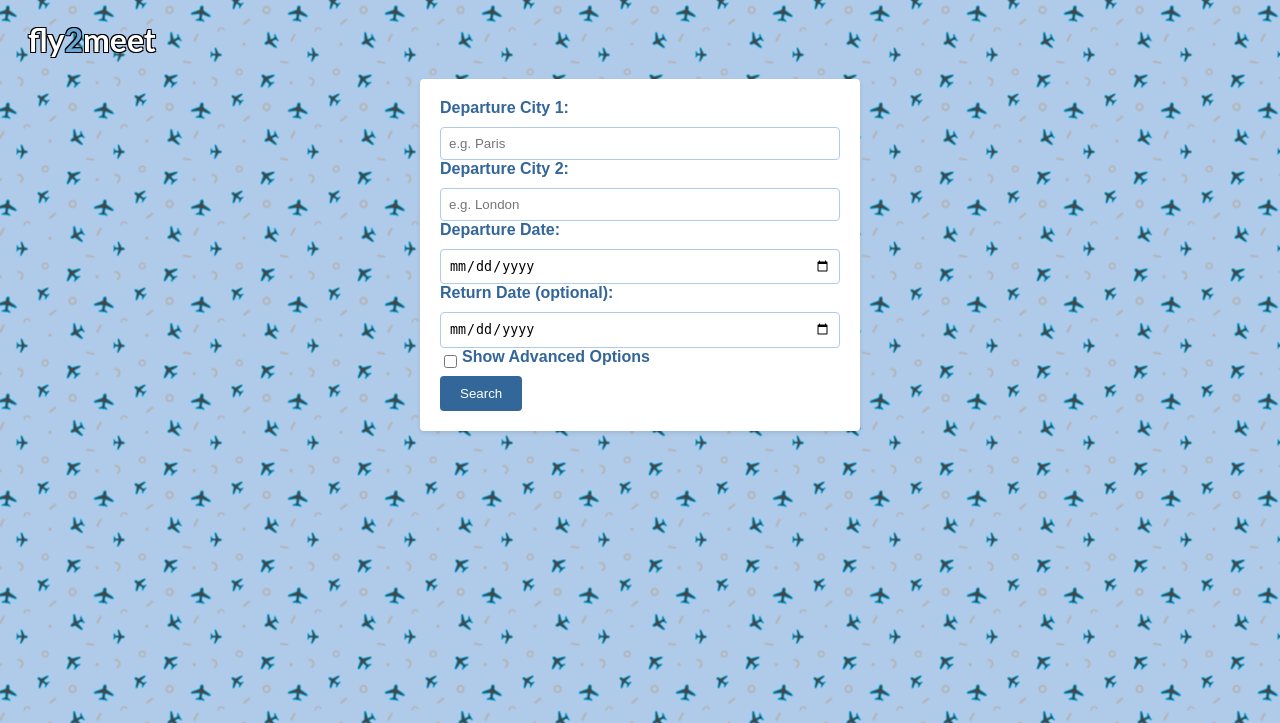
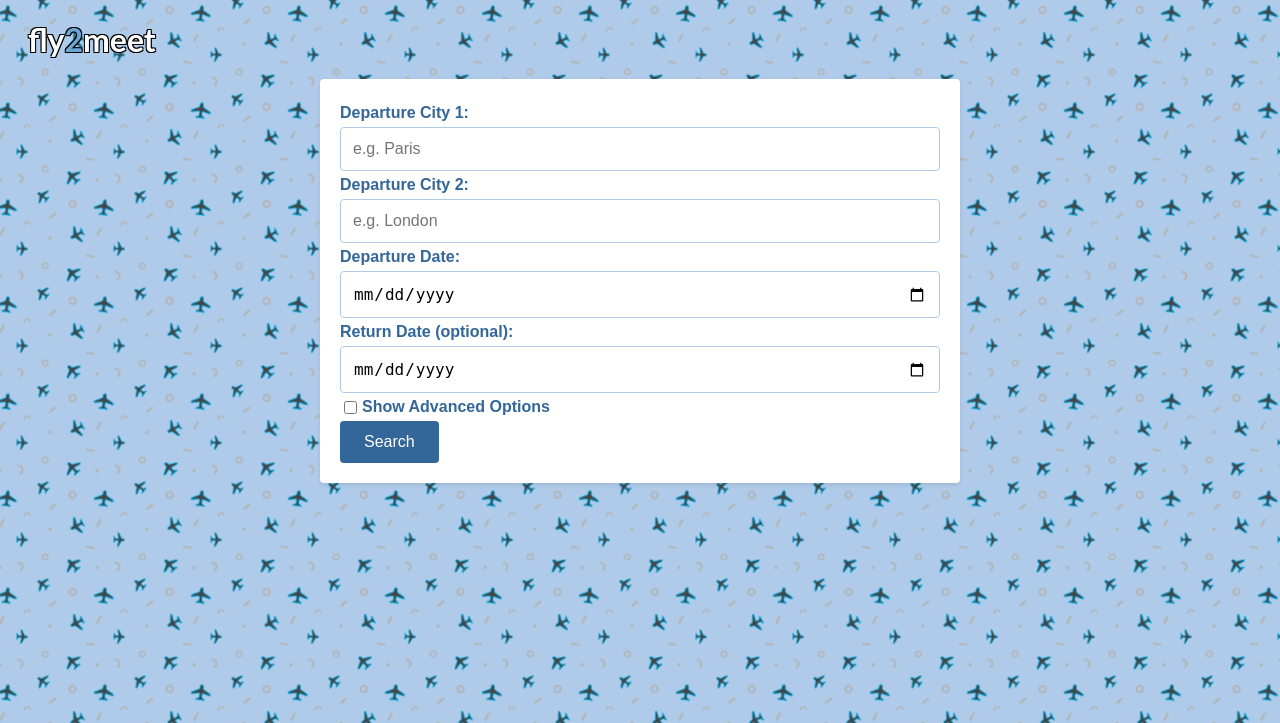
Before and after one commit to DadeOrsu/Fly2Meet, a Flask app: page / in a window 1280 px wide. Shown: the top 723 px of the page. Run offline with Flask 3, Linux system fonts and the light colour scheme.

Commit message:
form di ricerca ingrandito un po'

```diff
--- a/static/style.css
+++ b/static/style.css
@@ -5,7 +5,6 @@ body {
             background-position: center;
             height: 100vh;
             font-family: Arial, sans-serif;
-
         }
 
         h1 {
@@ -21,7 +20,7 @@ h1 {
         }
 
         form {
-  max-width: 400px;
+            max-width: 600px;
             margin: 0 auto;
             background-color: #fff;
             padding: 20px;
@@ -30,8 +29,10 @@ form {
         }
 
         label {
+            font-size: 16px;
             display: block;
-  margin-bottom: 10px;
+            margin-top: 5px;
+            margin-bottom: 5px;
             font-weight: bold;
             color: #336699;
         }
@@ -40,7 +41,8 @@ input[type="text"],
         input[type="date"],
         input[type="number"] {
             width: 100%;
-  padding: 8px;
+            padding: 12px; /* Increased padding for larger inputs */
+            font-size: 16px; /* Increased font size for larger inputs */
             border: 1px solid #b0cbea;
             border-radius: 4px;
             box-sizing: border-box;
@@ -56,7 +58,8 @@ input[type="number"]:hover {
         button[type="submit"] {
             background-color: #336699;
             color: #fff;
-  padding: 10px 20px;
+            padding: 12px 24px; /* Increased padding for larger button */
+            font-size: 16px; /* Increased font size for larger button */
             border: none;
             border-radius: 4px;
             cursor: pointer;
```
Lines whose indentation alone changed are shown as unchanged.
